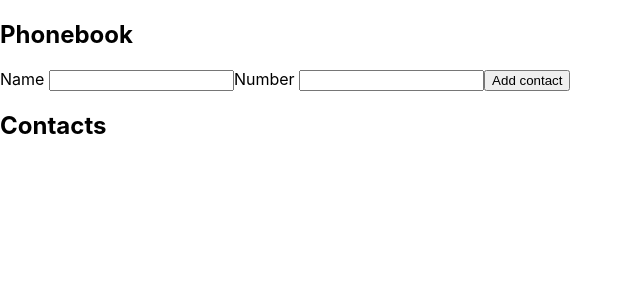
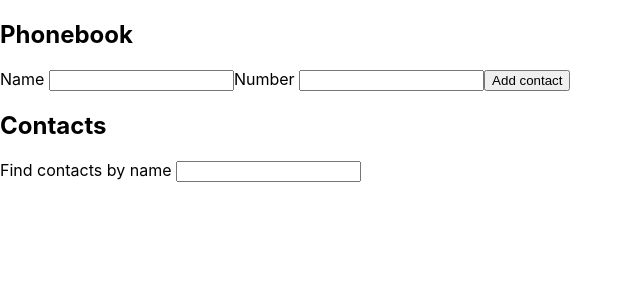
Before and after one commit to YuriiSVL/goit-react-hw-08-phonebook, a React (Create React App) app: page / in a window 1280 px wide. Shown: the top 300 px of the page, without its empty margins (0-640 px from the left). Built offline with nearby package versions, Linux system fonts and the light colour scheme.

Commit message:
step 4,5 done

```diff
--- a/src/components/App.jsx
+++ b/src/components/App.jsx
@@ -2,6 +2,7 @@ import React from 'react';
 import { nanoid } from 'nanoid';
 import ContactForm from './ContactFrom/ContactFrom';
 import ContactList from './ContactList/ContactList';
+import Filter from './Felter/Felter';
 
 export class App extends React.Component {
   state = {
@@ -15,18 +16,39 @@ export class App extends React.Component {
       name: data.name,
       number: data.number,
     };
+    const alreadyAddedContact = this.state.contacts.find(
+      contact => data.name === contact.name
+    );
+    if (alreadyAddedContact) {
+      alert(`${alreadyAddedContact.name} is already in contacts`);
+      return;
+    }
     this.setState(prevState => ({
       contacts: [contact, ...prevState.contacts],
     }));
   };
 
+  changeFilter = e => {
+    this.setState({ filter: e.currentTarget.value });
+  };
+
+  getVisibleContacts = () => {
+    const normalizedFilter = this.state.filter.toLowerCase();
+    const visibleContacts = this.state.contacts.filter(contact =>
+      contact.name.toLowerCase().includes(normalizedFilter)
+    );
+    return visibleContacts;
+  };
+
   render() {
+    const visibleContacts = this.getVisibleContacts();
     return (
       <div>
         <h2>Phonebook</h2>
         <ContactForm onSubmit={this.addContact} />
         <h2>Contacts</h2>
-        <ContactList contacts={this.state.contacts} />
+        <Filter value={this.state.filter} onChange={this.changeFilter} />
+        <ContactList contacts={visibleContacts} />
       </div>
     );
   }
--- /dev/null
+++ b/src/components/Felter/Felter.jsx
@@ -0,0 +1,10 @@
+const Filter = ({ value, onChange }) => {
+  return (
+    <label>
+      Find contacts by name{' '}
+      <input type="text" value={value} onChange={onChange} />{' '}
+    </label>
+  );
+};
+
+export default Filter;
```
Also changed, not shown: src/components/Felter/Filter.module.css (added).
